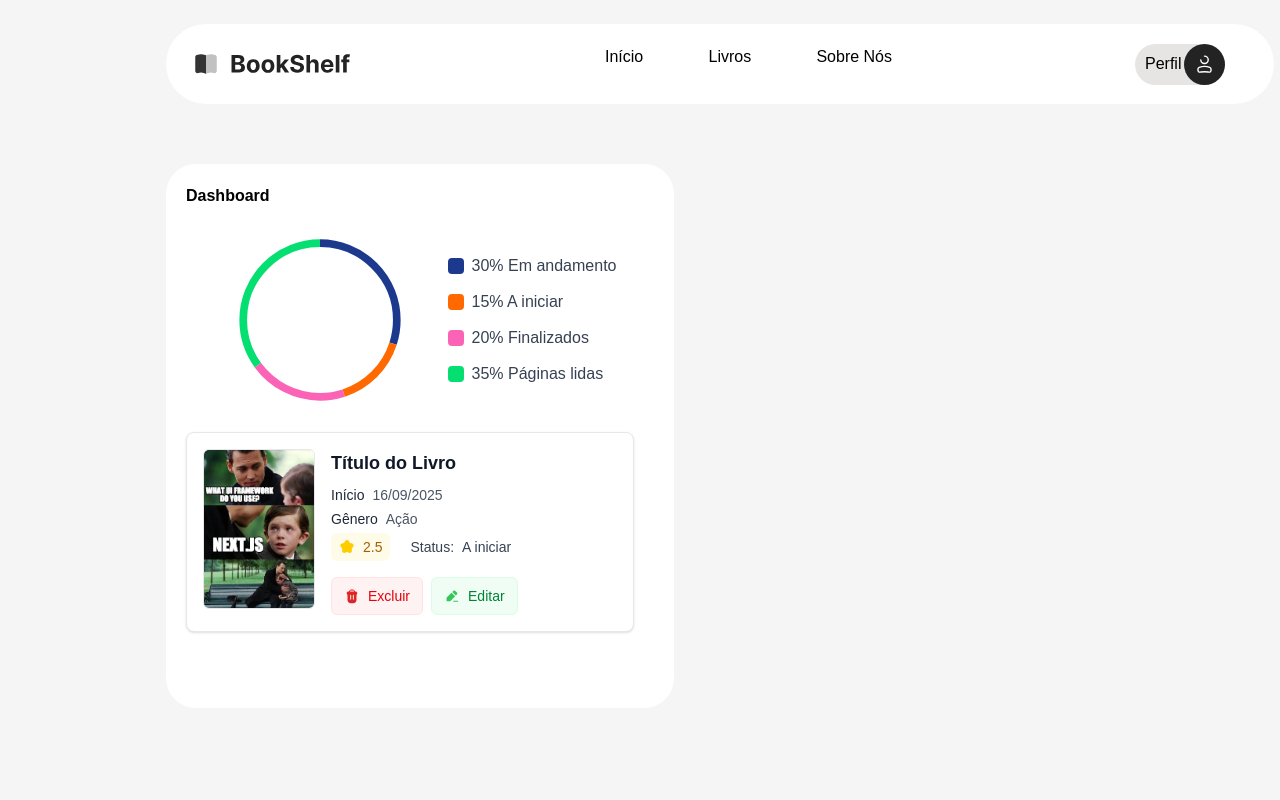
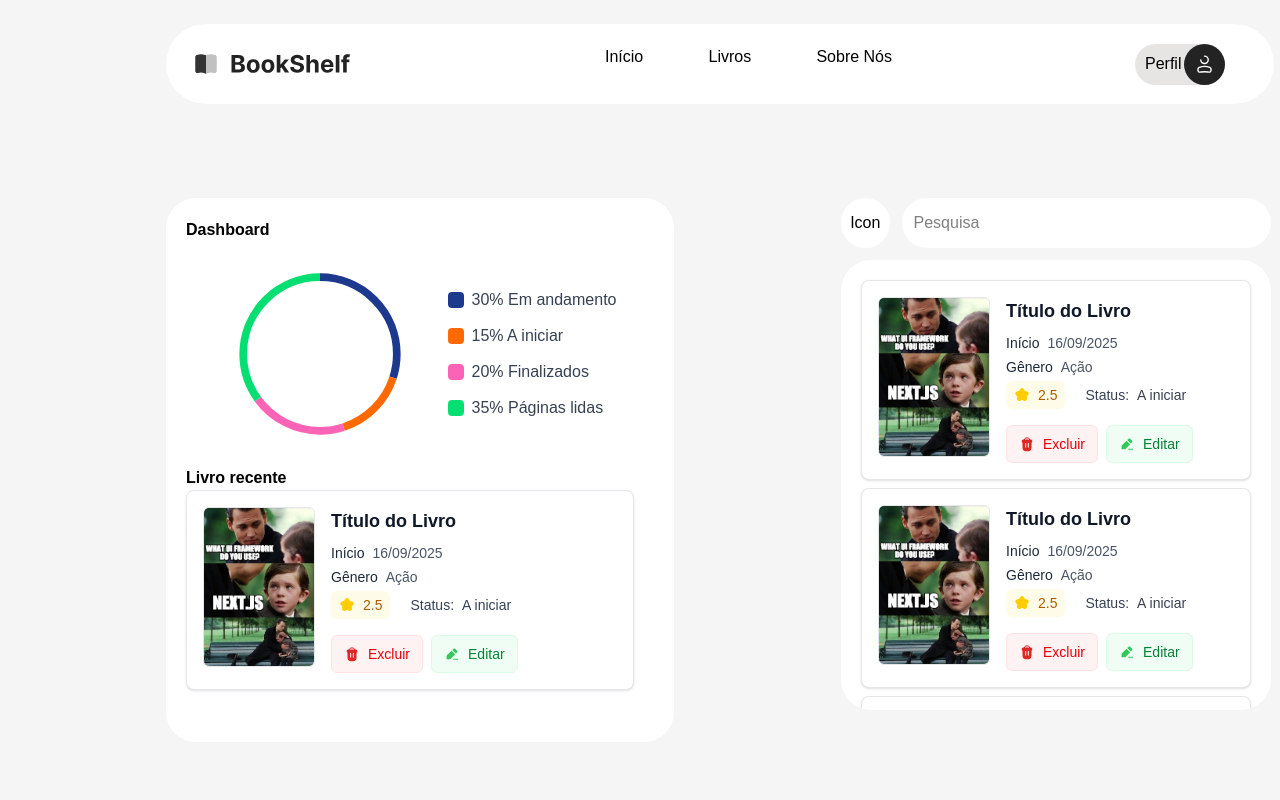
Before and after one commit to hilneth/p10-programa-desenvolve, a Next.js app: page / in a window 1280 px wide. Shown: the top 800 px of the page. Built offline with nearby package versions, Linux system fonts and the light colour scheme.

Commit message:
Barra de lista de livros e pesquisa estatica

```diff
--- a/src/components/Dashboard.tsx
+++ b/src/components/Dashboard.tsx
@@ -1,15 +1,30 @@
 import Image from "next/image"
 import Link from "next/link"
 import CustomPieChart from "../data/CustomPie"
-import BookCard from "./DetalheLivro"
+import BookCard from "./BookCard"
+import Star from "../../public/images/Star.svg"
 
 export default function Dashboard() {
   return (
-    <main>
-      <div className="bg-white w-[508px] h-[544px] mt-[34px] mb-[148px] ml-[166px] mr-[197px] rounded-[30px] p-5">
+    <main className="flex">
+      <div className="bg-white w-[508px] h-[544px] mt-[34px] mb-[148px] ml-[166px] mr-[167px] rounded-[30px] p-5">
         <h3 className="text-black"><strong>Dashboard</strong></h3>
         <CustomPieChart />
+        <h3 className="text-black"><strong>Livro recente</strong></h3>
         <BookCard />
+      </div>
+      <div className="flex flex-col gap-3 w-[430px] h-[544px] mt-[34px] mb-[148px] rounded-[30px]">
+        <div className="w-[430px] flex gap-3">
+          <button className="bg-white text-black justify-self-start w-[50px] h-[50px] rounded-[30px]">
+            Icon
+          </button>
+          <input className="bg-white text-black justify-self-end w-[380px] rounded-[30px] p-3" type="text" placeholder="Pesquisa"/>
+        </div>
+        <div className="bg-white h-[450px] flex flex-col gap-2 overflow-auto rounded-[30px] p-5">
+          <BookCard />
+          <BookCard />
+          <BookCard />
+        </div>
       </div>
     </main>
   )
```
Also changed, not shown: src/components/BookCard.tsx (renamed from src/components/DetalheLivro.tsx), src/components/DeletarLivros.tsx (deleted).
